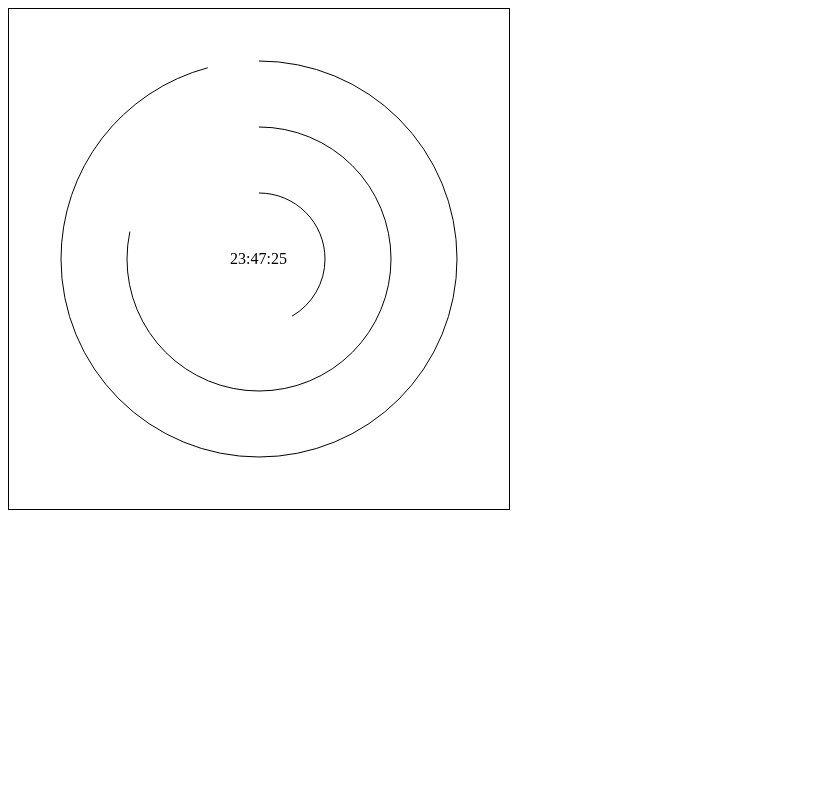
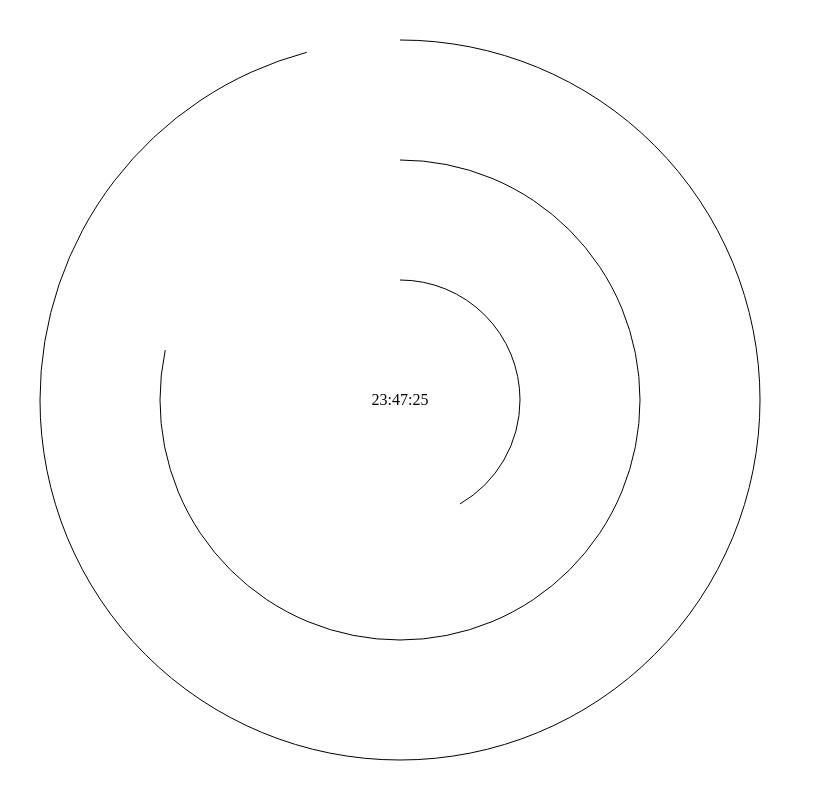
Before and after one commit to ericlndbrg/js-clock, a plain HTML site: page index.html in a window 1280 px wide. Shown: the whole page, without its empty margins (0-816 px from the left). Drawn offline with Linux system fonts and the light colour scheme.

Commit message:
canvas element size is determined by its innerHeight and innerWidth, the time div is centered automatically within the canvas

```diff
--- a/css/styles.css
+++ b/css/styles.css
@@ -1,8 +1,7 @@
-canvas {
-  border: 1px solid black;
+body {
+  margin: 0;
+  padding: 0;
 }
 #time {
   position: absolute;
-  top: 250px;
-  left: 230px;
 }
--- a/index.html
+++ b/index.html
@@ -7,7 +7,7 @@
   </head>
   <body>
     <div id="time"></div>
-    <canvas id="canvas" width="500" height="500"></canvas>
+    <canvas id="canvas"></canvas>
     <script src="./js/index.js"></script>
   </body>
 </html>
--- a/js/index.js
+++ b/js/index.js
@@ -1,15 +1,32 @@
 (function() {
   const time = this.document.getElementById('time');
   const canvas = this.document.getElementById('canvas');
-  const button = this.document.getElementById('clear-interval');
+  canvas.height = null;
+  canvas.width = null;
+  if (this.innerHeight > this.innerWidth) {
+    canvas.height = this.innerWidth;
+    canvas.width = this.innerWidth;
+  } else if (this.innerWidth > this.innerHeight) {
+    canvas.width = this.innerHeight;
+    canvas.height = this.innerHeight;
+  } else {
+    canvas.height = this.innerHeight;
+    canvas.width = this.innerWidth;
+  }
+  const halfCanvasWidth = canvas.width / 2;
+  const halfCanvasHeight = canvas.height / 2;
   const pi = Math.PI;
   const ctx = canvas.getContext('2d');
   // the following 3 lines rotate the circles around their center point (source: https://developer.mozilla.org/en-US/docs/Web/API/CanvasRenderingContext2D/rotate)
-  ctx.translate(250, 250); // move matrix's origin to shape's center
+  ctx.translate(halfCanvasWidth, halfCanvasHeight); // move matrix's origin to shape's center
   ctx.rotate((3 * pi) / 2); // rotate matrix clockwise by desired amount
-  ctx.translate(-250, -250); // move matrix's origin back to its starting point
+  ctx.translate((-1 * halfCanvasWidth), (-1 * halfCanvasHeight)); // move matrix's origin back to its starting point
   const hourHandIncrement = pi / 12;
   const secMinHandIncrement = pi / 30;
+  // initialize position of div#time
+  time.textContent = '00:00:00';
+  time.setAttribute('style', 'top:' + (halfCanvasHeight - (time.clientHeight / 2)) + 'px;' + 'left:' + (halfCanvasWidth - (time.clientWidth / 2)) + 'px;');
+  time.textContent = ''; // use relative units to make the font size scale up/down with the canvas width and height
   this.setInterval(tick, 1000);
   function tick() {
     const date = new Date();
@@ -18,12 +35,12 @@
     const minuteAngle = date.getMinutes() * secMinHandIncrement;
     const secondAngle = date.getSeconds() * secMinHandIncrement;
     ctx.clearRect(0, 0, canvas.width, canvas.height); // prevents redrawing
-    drawArc(198, hourAngle); // hour hand
-    drawArc(132, minuteAngle); // minute hand
-    drawArc(66, secondAngle); // second hand
+    drawArc((halfCanvasWidth * 0.9), hourAngle); // hour hand
+    drawArc((halfCanvasWidth * 0.6), minuteAngle); // minute hand
+    drawArc((halfCanvasWidth * 0.3), secondAngle); // second hand
     function drawArc(radius, endAngle) {
       ctx.beginPath();
-      ctx.arc(250, 250, radius, 0, endAngle, false);
+      ctx.arc(halfCanvasWidth, halfCanvasHeight, radius, 0, endAngle, false);
       ctx.stroke();
       return undefined;
     }
```
